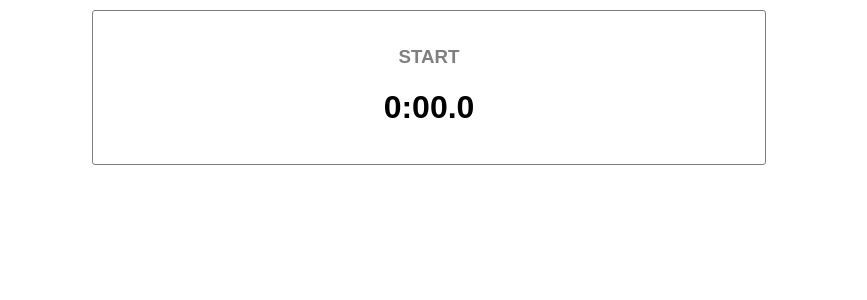
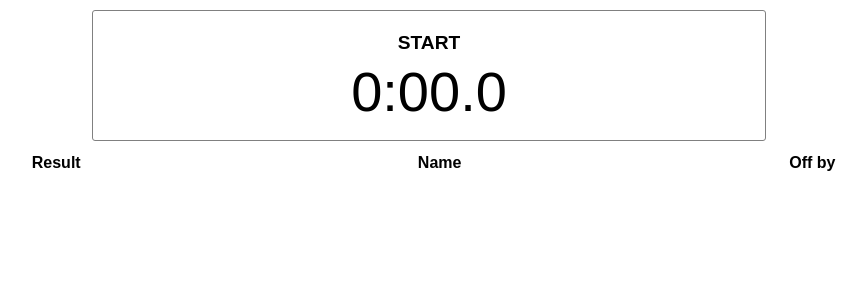
Before and after one commit to theroncross/assistant-coach, a React (Create React App) app: page / in a window 1280 px wide. Shown: the top 300 px of the page, without its empty margins (211-1078 px from the left). Built offline with nearby package versions, Linux system fonts and the light colour scheme.

Commit message:
Refactor results list to table

```diff
--- a/src/components/resultslist.css
+++ b/src/components/resultslist.css
@@ -1,12 +1,14 @@
 .results-list {
+  width: 90%;
+  margin: 5px auto;
   padding: 0;
 }
 
 .results-list__list-item {
   margin: 3px auto;
-  list-style: none;
 }
 
-.results-list__list-item h1 {
+.results-list__timedisplay {
+  font-size: 2rem;
   margin: 5px 0;
 }
--- a/src/components/resultslist.js
+++ b/src/components/resultslist.js
@@ -5,23 +5,33 @@ import './resultslist.css';
 
 const ResultsList = (props) => {
   return (
-    <ul className="results-list">
-      {props.results.map((result, i) => {
-        return (
-          <li key={i} className="results-list__list-item">
-            <h3>{props.athletes[i].name}</h3>
-            <TimeDisplay time={result} />
-          </li>
-        );
-      })}
-    </ul>
+    <table className="results-list">
+      <thead>
+        <tr>
+          <th>Result</th>
+          <th>Name</th>
+          <th>Off by</th>
+        </tr>
+      </thead>
+      <tbody>
+        {props.results.map((result, i) => {
+          return (
+            <tr key={i} className="results-list__list-item">
+              <td><TimeDisplay time={result} className="results-list__timedisplay" /></td>
+              <td><h2>{props.athletes[i].name}</h2></td>
+              <td><TimeDisplay time={result - props.athletes[i].goal} className="results-list__timedisplay" /></td>
+            </tr>
+          );
+        })}
+      </tbody>
+    </table>
   );
 }
 
 const mapStateToProps = (state) => {
   return {
     results: state.timer.results,
-    athletes: state.timer.athletes.sort((a, b) => { return a.fastestTime > b.fastestTime })
+    athletes: state.timer.athletes.sort((a, b) => { return a.goal > b.goal })
   }
 }
 
--- a/src/components/stopwatch.css
+++ b/src/components/stopwatch.css
@@ -6,11 +6,12 @@
   border-radius: 3px;
 }
 
-.stopwatch-label {
-  color: grey;
+.stopwatch__label {
+  font-size: 1.2rem;
+  margin: 5px auto;
 }
 
-.stopwatch-timedisplay {
-  font-size: 2.4rem;
+.stopwatch__timedisplay {
+  font-size: 3.5rem;
   margin: 5px auto;
 }
--- a/src/components/stopwatch.js
+++ b/src/components/stopwatch.js
@@ -71,8 +71,8 @@ class Stopwatch extends Component {
     return (
       <div>
         <div onClick={this.handleTiming} className="stopwatch">
-          <h3 className="stopwatch-label">{this.state.label}</h3>
-          <TimeDisplay time={this.state.elapsedTime} className="stopwatch-timedisplay" />
+          <h3 className="stopwatch__label">{this.state.label}</h3>
+          <TimeDisplay time={this.state.elapsedTime} className="stopwatch__timedisplay" />
         </div>
       </div>
     );
--- a/src/components/timedisplay.js
+++ b/src/components/timedisplay.js
@@ -1,11 +1,21 @@
 import React from 'react';
 
 const TimeDisplay = (props) => {
-  const minutes = () => Math.floor(props.time / 600);
-  const seconds = () => Math.floor(props.time / 10) % 60;
-  const tenths = () => props.time % 10;
+  let sign = '';
+  let time = props.time;
+  if(time < 0) {
+    sign = '-';
+    time *= -1;
+  }
+  const minutes = () => Math.floor(time / 600);
+  const seconds = () => Math.floor(time / 10) % 60;
+  const tenths = () => time % 10;
   const padded = (num) => ("0" + num).length === 2 ? "0" + num : num;
-  return <h1>{minutes()}:{padded(seconds())}.{tenths()}</h1>;
+  return (
+    <span className={props.className}>
+      {sign}{minutes()}:{padded(seconds())}.{tenths()}
+    </span>
+  );
 }
 
 export default TimeDisplay;
--- a/src/reducers/timer.js
+++ b/src/reducers/timer.js
@@ -2,16 +2,16 @@ const initialState = {
   results: [],
   athletes: [{
     name: "John",
-    fastestTime: 74
+    goal: 74
   }, {
     name: "Sarah",
-    fastestTime: 84
+    goal: 84
   }, {
     name: "Jennifer",
-    fastestTime: 64
+    goal: 64
   }, {
     name: "Sam",
-    fastestTime: 54
+    goal: 54
   }]
 };
 
```
